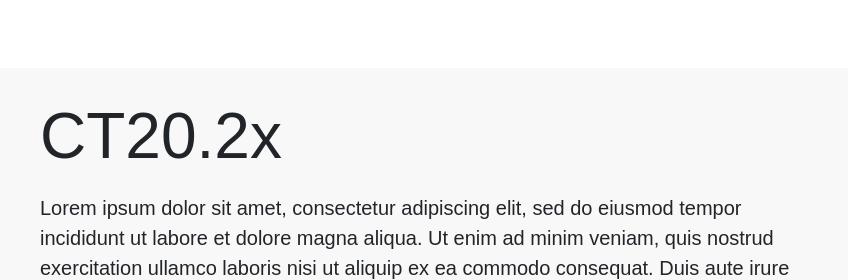
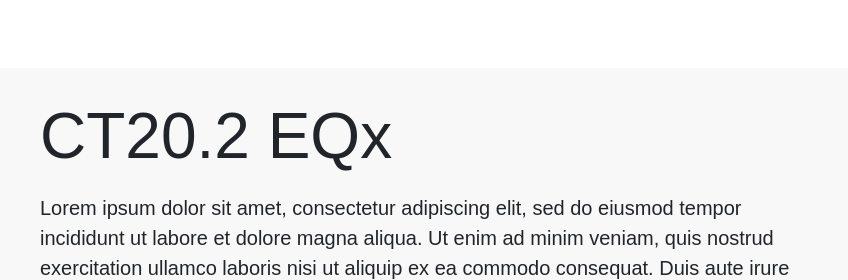
Before and after one commit to Nomnomburger/839.team-website, a plain HTML site: page changeup.html in a window 1280 px wide. Shown: the part 1373-1653 px from the top of the page, 0-848 px from the left. Drawn offline with nearby package versions, Linux system fonts and the light colour scheme; grey boxes are pictures that could not be loaded; a web font is replaced by a local one.

Commit message:
changed name

```diff
--- a/changeup.html
+++ b/changeup.html
@@ -147,7 +147,7 @@
         <div>
 
 
-          <h1 class="section-heading">CT20.2x</h1>
+          <h1 class="section-heading">CT20.2 EQx</h1>
 
           <p class="body-text">Lorem ipsum dolor sit amet, consectetur adipiscing elit, sed do eiusmod tempor incididunt ut labore et dolore magna aliqua. Ut enim ad minim veniam, quis nostrud exercitation ullamco laboris nisi ut aliquip ex ea commodo consequat. Duis aute irure dolor in reprehenderit in voluptate velit esse cillum dolore eu fugiat nulla pariatur. Excepteur sint occaecat cupidatat non proident, sunt in culpa qui officia deserunt mollit anim id est laborum. </p>
 
```
